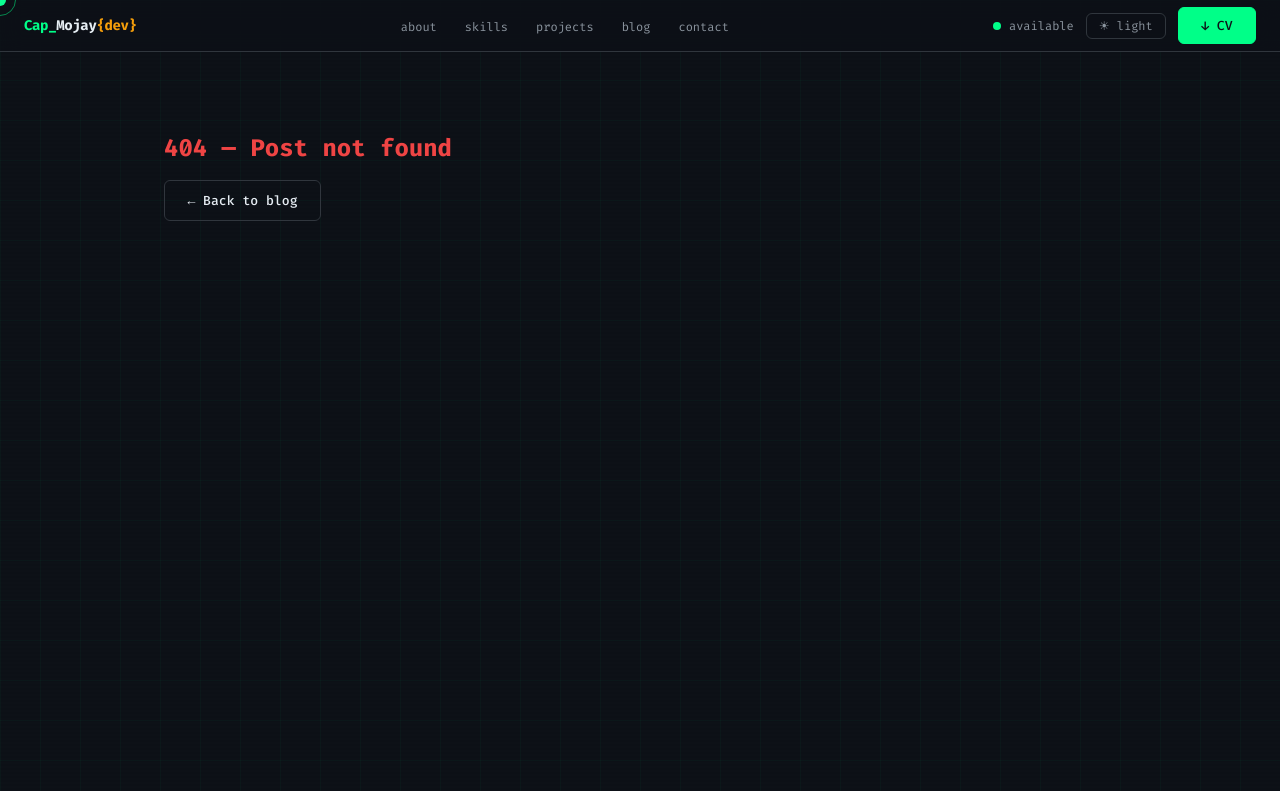
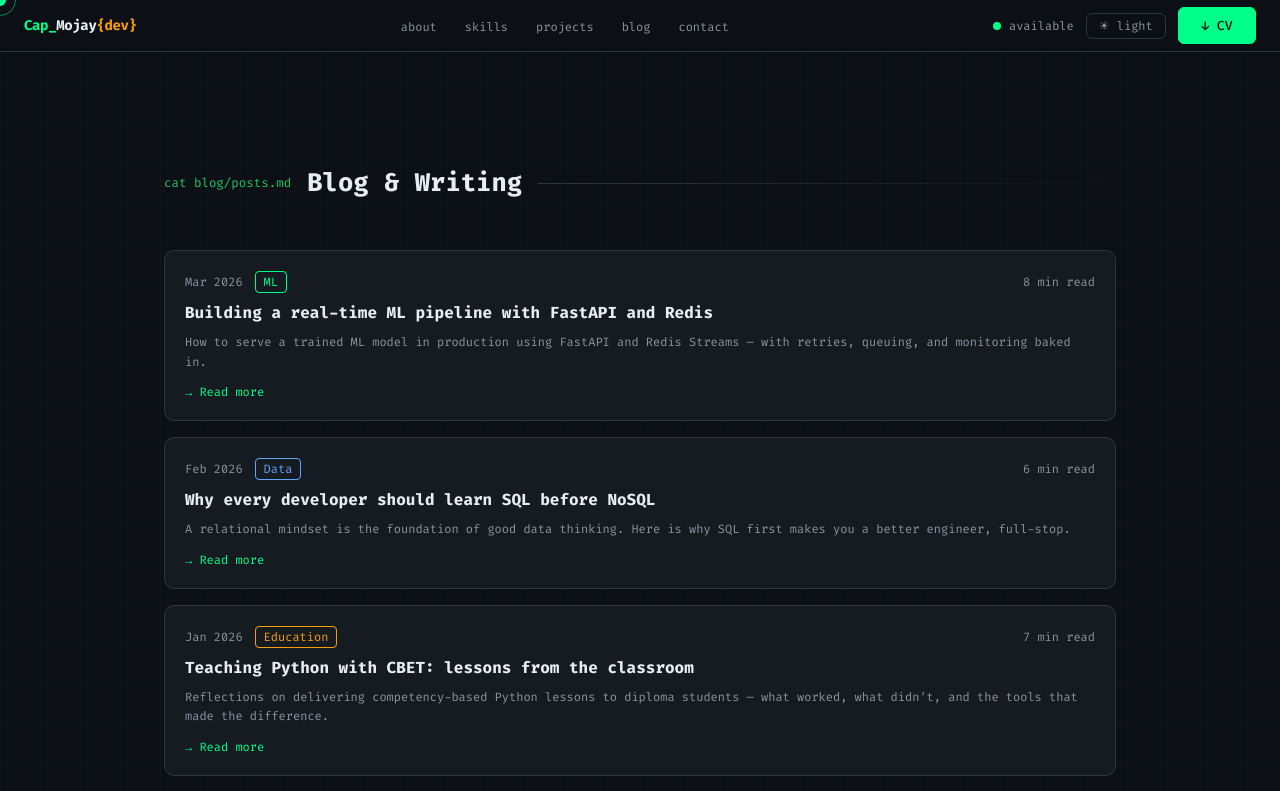
Before and after one commit to mojay6111/cap-mojay-portfolio, a Next.js app: page /blog in a window 1280 px wide. Shown: the top 791 px of the page. Built offline with nearby package versions, Linux system fonts and the light colour scheme.

Commit message:
fix: restore blog listing page

```diff
--- a/app/blog/page.tsx
+++ b/app/blog/page.tsx
@@ -1,79 +1,122 @@
-import { MDXRemote } from 'next-mdx-remote/rsc'
-import matter from 'gray-matter'
-import fs from 'fs'
-import path from 'path'
-import Link from 'next/link'
-import type { Metadata } from 'next'
+import Link from "next/link";
+import type { Metadata } from "next";
 
-export default async function BlogPost({
-  params,
-}: {
-  params: Promise<{ slug: string }>
-}) {
-  const { slug } = await params
-  const filepath = path.join(process.cwd(), 'posts', `${slug}.mdx`)
+export const metadata: Metadata = {
+  title: "Blog — Cap_Mojay{dev}",
+  description:
+    "Articles on data science, Python, machine learning, and teaching tech by George Edwin.",
+};
 
-  if (!fs.existsSync(filepath)) {
+const posts = [
+  {
+    slug: "ml-pipeline-fastapi-redis",
+    date: "Mar 2026",
+    title: "Building a real-time ML pipeline with FastAPI and Redis",
+    excerpt:
+      "How to serve a trained ML model in production using FastAPI and Redis Streams — with retries, queuing, and monitoring baked in.",
+    tag: { label: "ML", color: "var(--green)" },
+    mins: 8,
+  },
+  {
+    slug: "sql-before-nosql",
+    date: "Feb 2026",
+    title: "Why every developer should learn SQL before NoSQL",
+    excerpt:
+      "A relational mindset is the foundation of good data thinking. Here is why SQL first makes you a better engineer, full-stop.",
+    tag: { label: "Data", color: "var(--blue)" },
+    mins: 6,
+  },
+  {
+    slug: "teaching-python-cbet",
+    date: "Jan 2026",
+    title: "Teaching Python with CBET: lessons from the classroom",
+    excerpt:
+      "Reflections on delivering competency-based Python lessons to diploma students — what worked, what didn't, and the tools that made the difference.",
+    tag: { label: "Education", color: "var(--amber)" },
+    mins: 7,
+  },
+  {
+    slug: "eda-pandas-guide",
+    date: "Dec 2025",
+    title: "From data to decisions: a practical guide to EDA in Pandas",
+    excerpt:
+      "A step-by-step walkthrough of Exploratory Data Analysis using Pandas — from raw CSV to actionable insights, with real Kenyan datasets.",
+    tag: { label: "Guide", color: "var(--purple)" },
+    mins: 10,
+  },
+];
+
+export default function BlogPage() {
   return (
-      <main className="relative z-10 min-h-screen" style={{ paddingTop: '52px' }}>
+    <main className="relative z-10 min-h-screen" style={{ paddingTop: "52px" }}>
       <div className="section-wrap">
-          <h1 className="font-mono text-2xl font-bold" style={{ color: 'var(--red)' }}>
-            404 — Post not found
-          </h1>
-          <Link href="/blog" className="btn btn-outline mt-4 inline-flex">
-            ← Back to blog
-          </Link>
+        {/* Header */}
+        <div className="section-header" style={{ marginTop: "2rem" }}>
+          <span className="section-prompt">cat blog/posts.md</span>
+          <h1 className="section-title">Blog & Writing</h1>
+          <div className="section-line" />
         </div>
-      </main>
-    )
-  }
 
-  const raw = fs.readFileSync(filepath, 'utf-8')
-  const { data: frontmatter, content } = matter(raw)
-
-  return (
-    <main className="relative z-10 min-h-screen" style={{ paddingTop: '52px' }}>
-      <div className="section-wrap max-w-[720px]">
+        {/* Post list */}
+        <div className="space-y-4">
+          {posts.map((p) => (
             <Link
-          href="/blog"
-          className="inline-flex font-mono text-xs mb-6 mt-4 no-underline"
-          style={{ color: 'var(--muted)' }}
+              key={p.slug}
+              href={`/blog/${p.slug}`}
+              className="block terminal-card no-underline"
+              style={{ textDecoration: "none" }}
             >
-          ← back to blog
-        </Link>
-
-        <div className="terminal-card mb-8">
-          <div className="terminal-bar">
-            <span className="t-dot" style={{ background: 'var(--green)' }} />
-            <span>{slug}.mdx</span>
-          </div>
-          <div className="p-6">
-            <div className="flex items-center gap-3 mb-3 font-mono text-xs" style={{ color: 'var(--muted)' }}>
-              <span>{frontmatter.date}</span>
-              <span>·</span>
-              <span>{frontmatter.mins} min read</span>
-              <span className="px-2 py-0.5 rounded border" style={{ borderColor: 'var(--green)', color: 'var(--green)' }}>
-                {frontmatter.tag}
+              <div className="p-5">
+                <div className="flex items-center gap-3 mb-2">
+                  <span
+                    className="font-mono text-xs"
+                    style={{ color: "var(--muted)" }}
+                  >
+                    {p.date}
+                  </span>
+                  <span
+                    className="font-mono text-xs px-2 py-0.5 rounded border"
+                    style={{ borderColor: p.tag.color, color: p.tag.color }}
+                  >
+                    {p.tag.label}
+                  </span>
+                  <span
+                    className="font-mono text-xs ml-auto"
+                    style={{ color: "var(--muted)" }}
+                  >
+                    {p.mins} min read
                   </span>
                 </div>
-            <h1 className="font-mono font-bold text-2xl leading-snug" style={{ color: 'var(--text)' }}>
-              {frontmatter.title}
-            </h1>
+                <h2
+                  className="font-mono font-bold text-base mb-2"
+                  style={{ color: "var(--text)" }}
+                >
+                  {p.title}
+                </h2>
+                <p
+                  className="font-mono text-xs leading-relaxed"
+                  style={{ color: "var(--muted)" }}
+                >
+                  {p.excerpt}
+                </p>
+                <p
+                  className="font-mono text-xs mt-3"
+                  style={{ color: "var(--green)" }}
+                >
+                  → Read more
+                </p>
               </div>
+            </Link>
+          ))}
         </div>
 
-        <article className="mdx-content">
-          <MDXRemote source={content} />
-        </article>
-
-        <div
-          className="mt-12 pt-6 font-mono text-xs flex flex-wrap gap-4 justify-between"
-          style={{ borderTop: '1px solid var(--border)', color: 'var(--muted)' }}
-        >
-          <span>Written by <span style={{ color: 'var(--green)' }}>George Edwin</span> · Nairobi, Kenya 🇰🇪</span>
-          <Link href="/blog" className="no-underline" style={{ color: 'var(--amber)' }}>← More posts</Link>
+        {/* Back home */}
+        <div className="mt-8 pb-8">
+          <Link href="/" className="btn btn-outline">
+            ← Back to portfolio
+          </Link>
         </div>
       </div>
     </main>
-  )
+  );
 }
```
Lines whose indentation alone changed are shown as unchanged.
